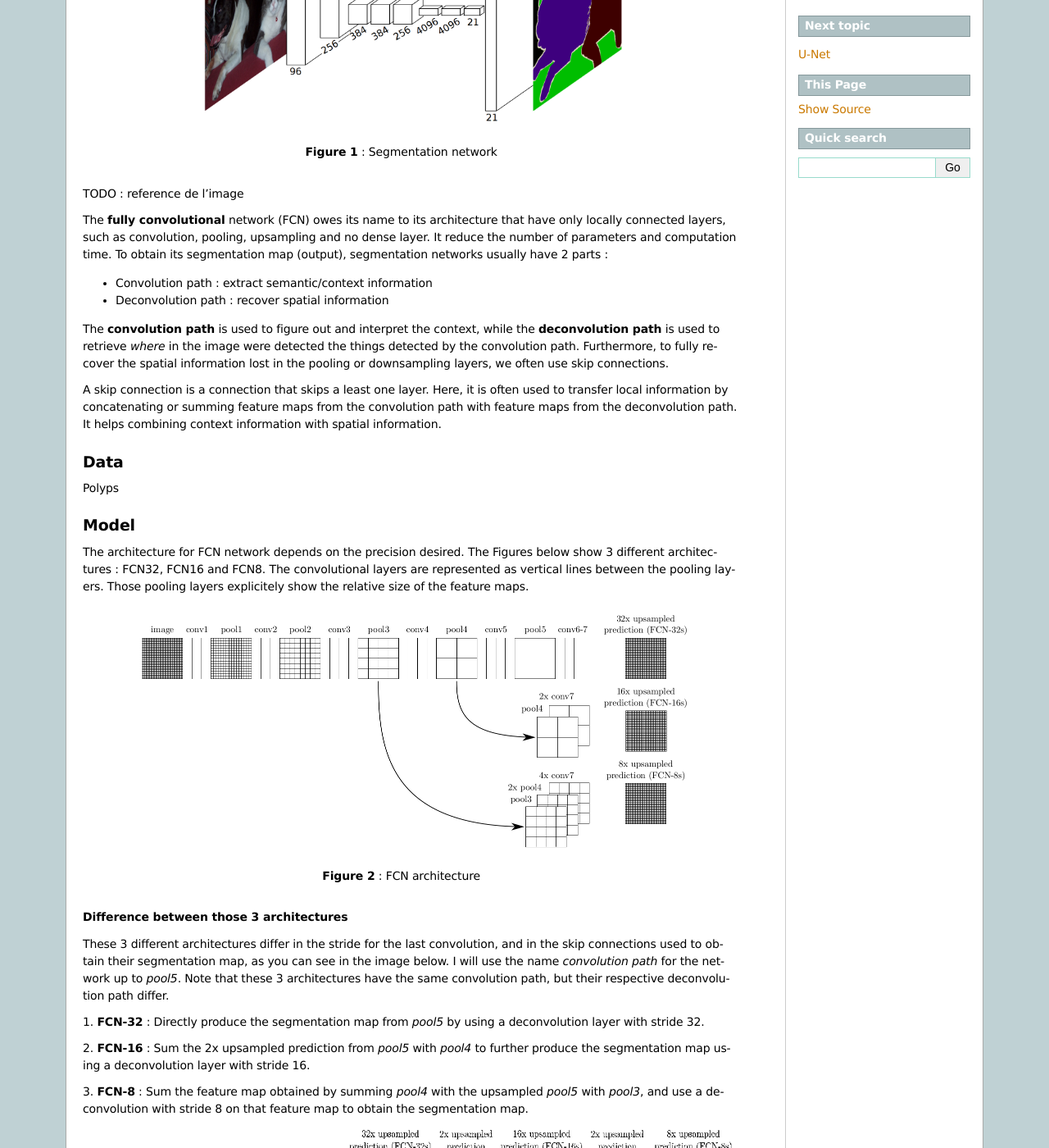
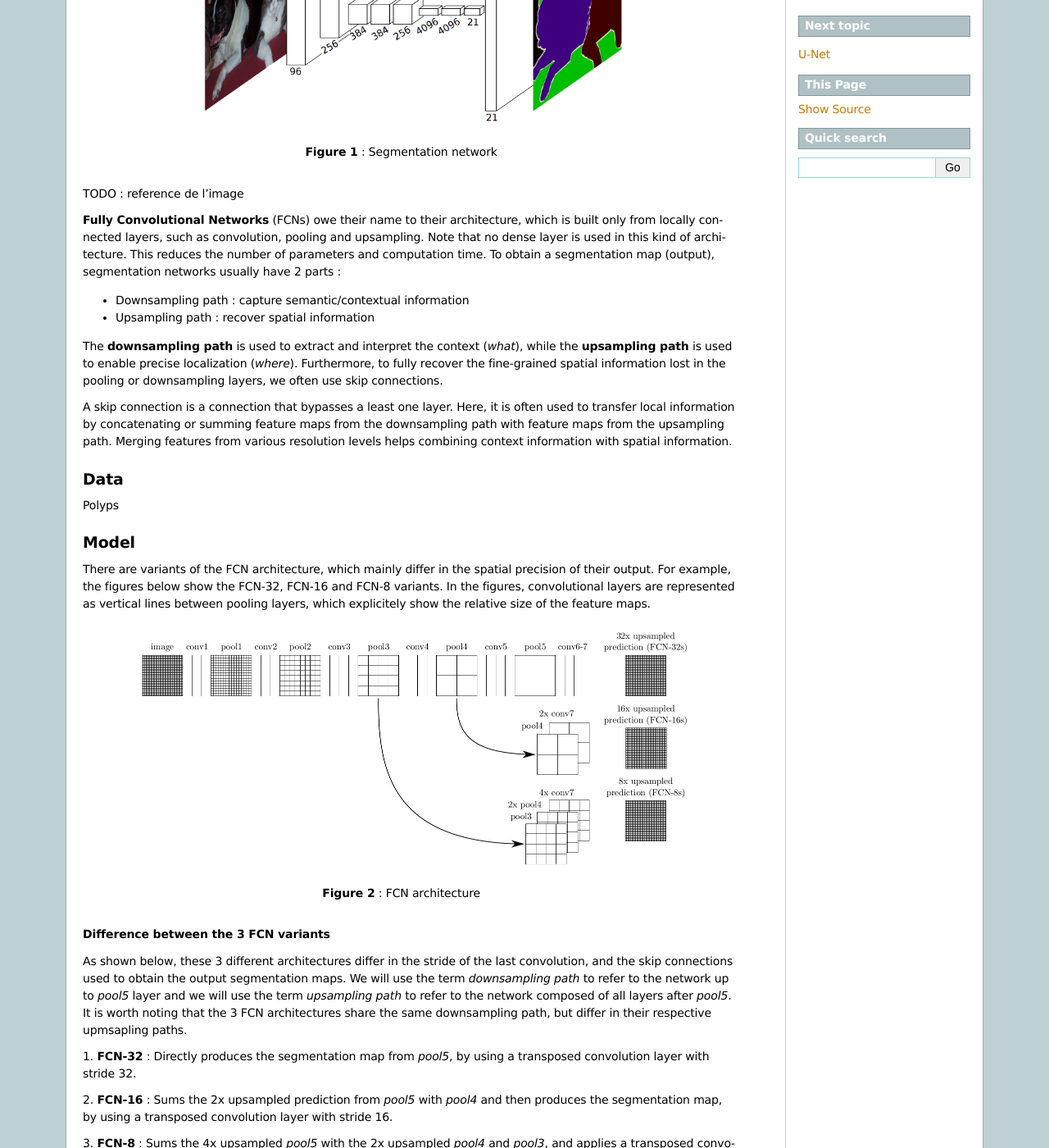
Before and after one commit to lisa-lab/DeepLearningTutorials, a Sphinx documentation site: the page built from doc/fcn_2D_segm.txt, in a window 1280 px wide and 1400 px high, scrolled down 352 px. Shown: the whole window at 82% size. Built offline with Sphinx 7.4.7, drawn with Linux system fonts in a browser that asks for light colours; formulas are drawn with MathJax 3; pages that are not in the unit, such as notebooks, are missing from menus; some of the changed text lies outside the part shown.

Commit message:
fixed details

```diff
--- a/doc/fcn_2D_segm.txt
+++ b/doc/fcn_2D_segm.txt
@@ -20,24 +20,24 @@ in order to predict what is in the input for each pixel, segmentation needs to r
 
 TODO : reference de l'image
 
-The **fully convolutional** network (FCN) owes its name to its architecture that
-have only locally connected layers, such as convolution, pooling, upsampling and
-no dense layer. It reduce the number of parameters and computation time. To obtain
-its segmentation map (output), segmentation networks usually have 2 parts :
+**Fully Convolutional Networks** (FCNs) owe their name to their architecture, which is
+built only from locally connected layers, such as convolution, pooling and upsampling.
+Note that no dense layer is used in this kind of architecture. This reduces the number
+of parameters and computation time. To obtain a segmentation map (output), segmentation
+networks usually have 2 parts :
 
-*  Convolution path : extract semantic/context information
-*  Deconvolution path : recover spatial information
+*  Downsampling path : capture semantic/contextual information
+*  Upsampling path : recover spatial information
 
-The **convolution path** is used to figure out and interpret the context, while the
-**deconvolution path** is used to retrieve *where* in the image were detected the things
-detected by the convolution path. Furthermore, to fully recover the spatial
-information lost in the pooling or downsampling layers, we often use skip connections.
+The **downsampling path** is used to extract and interpret the context (*what*), while the
+**upsampling path** is used to enable precise localization (*where*). Furthermore, to fully
+recover the fine-grained spatial information lost in the pooling or downsampling layers, we
+often use skip connections.
 
-A skip connection is a connection that skips a least one layer. Here, it
+A skip connection is a connection that bypasses a least one layer. Here, it
 is often used to transfer local information by concatenating or summing feature
-maps from the convolution path
-with feature maps from the deconvolution path. It helps combining context
-information with spatial information.
+maps from the downsampling path with feature maps from the upsampling path. Merging features
+from various resolution levels helps combining context information with spatial information.
 
 
 Data
@@ -50,10 +50,10 @@ Polyps
 Model
 +++++
 
-The architecture for FCN network depends on the precision desired. The Figures
-below show 3 different architectures : FCN32, FCN16 and FCN8. The convolutional
-layers are represented as vertical lines between the pooling layers.
-Those pooling layers explicitely show the relative size of the feature maps.
+There are variants of the FCN architecture, which mainly differ in the spatial precision of
+their output. For example, the figures below show the FCN-32, FCN-16 and FCN-8 variants. In the
+figures, convolutional layers are represented as vertical lines between pooling layers, which
+explicitely show the relative size of the feature maps.
 
 .. figure:: images/fcn.png
     :align: center
@@ -61,23 +61,24 @@ Those pooling layers explicitely show the relative size of the feature maps.
 
     **Figure 2** : FCN architecture
 
-**Difference between those 3 architectures**
+**Difference between the 3 FCN variants**
 
-These 3 different architectures differ in the stride for the last convolution,
-and in the skip connections used to obtain their segmentation map, as you can
-see in the image below. I will use the name *convolution path* for the network
-up to *pool5*. Note that these 3 architectures have the same convolution path,
-but their respective deconvolution path differ.
+As shown below, these 3 different architectures differ in the stride of the last convolution,
+and the skip connections used to obtain the output segmentation maps. We will use the term
+*downsampling path* to refer to the network up to *pool5* layer and we will use the term
+*upsampling path* to refer to the network composed of all layers after *pool5*. It is worth
+noting that the 3 FCN architectures share the same downsampling path, but differ in their
+respective upmsapling paths.
 
 
-1. **FCN-32** : Directly produce the segmentation map from *pool5* by using a
-deconvolution layer with stride 32.
+1. **FCN-32** : Directly produces the segmentation map from *pool5*, by using a
+transposed convolution layer with stride 32.
 
-2. **FCN-16** : Sum the 2x upsampled prediction from *pool5* with *pool4* to further
-produce the segmentation map using a deconvolution layer with stride 16.
+2. **FCN-16** : Sums the 2x upsampled prediction from *pool5* with *pool4* and then
+produces the segmentation map, by using a transposed convolution layer with stride 16.
 
-3. **FCN-8** : Sum the feature map obtained by summing *pool4* with the upsampled
-*pool5* with *pool3*, and use a deconvolution with stride 8 on that feature map
+3. **FCN-8** : Sums the 4x upsampled *pool5* with the 2x upsampled *pool4* and *pool3*,
+and applies a transposed convolution layer with stride 8 on the resulting feature maps
 to obtain the segmentation map.
 
 
@@ -87,13 +88,11 @@ to obtain the segmentation map.
 
     **Figure 3** : FCN architecture
 
-As explained above, the deconvolution path is different, since it uses different
-skip connection layers and different stride for the last convolution. It thus
-yield different segmentation, as you can see in Figure 4 below. Combining layers
-that have different precision helps retrieving fine and spatial information, as
-well as coarse and context information.
-
-
+As explained above, the upsampling paths of the FCN variants are different, since they
+use different skip connection layers and strides for the last convolution, yielding
+different segmentations, as shown in Figure 4. Combining layers that have different
+precision helps retrieving fine-grained spatial information, as well as coarse
+contextual information.
 
 .. figure:: images/fcn32_16_8.png
     :align: center
@@ -121,7 +120,7 @@ Code - Citations - Contact
 Code
 ====
 
-The FCN8 implementation can be found in the following file:
+The FCN-8 implementation can be found in the following file:
 
 * `fcn8.py <http://deeplearning.net/tutorial/code/fcn8.py>`_ : Defines the model.
 * `train_fcn8.py <http://deeplearning.net/tutorial/code/train_fcn8.py>`_ : Training loop.
```
Also changed, not shown: other parts of doc/fcn_2D_segm.txt (+4 -4 lines).
